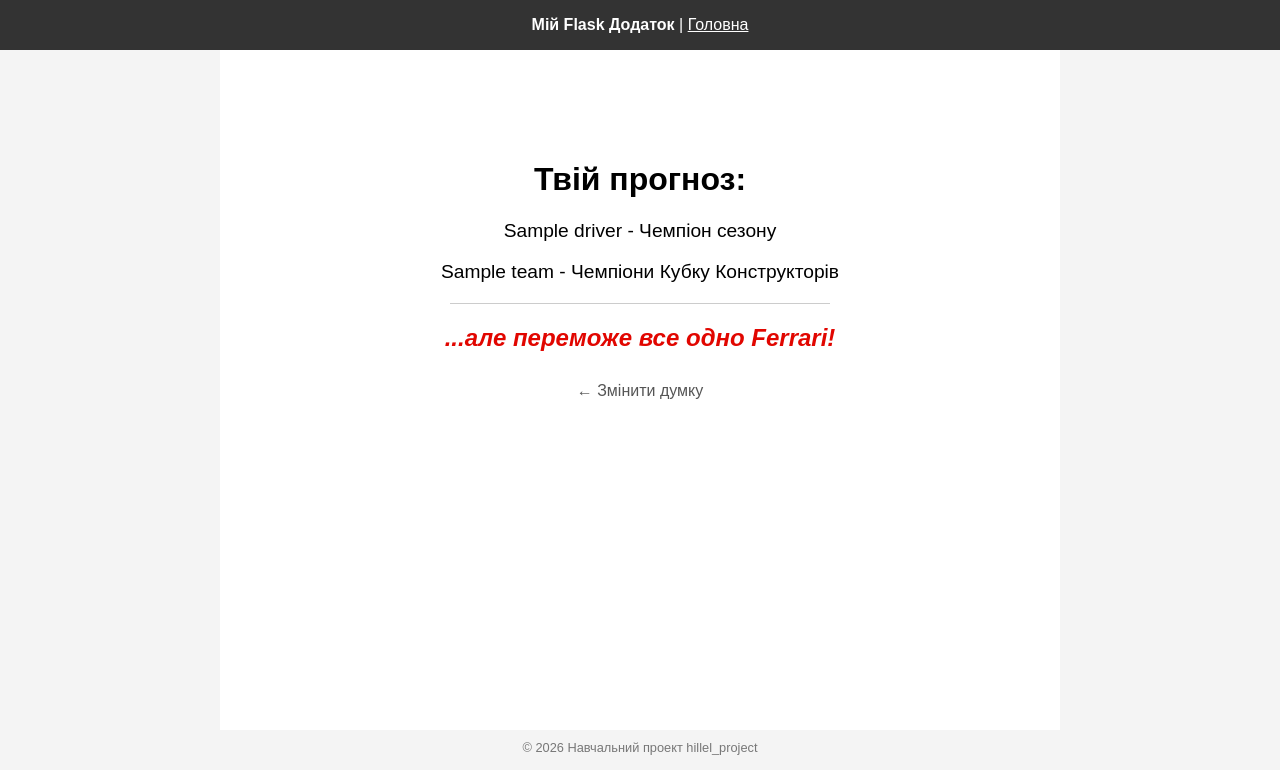
After one commit to OleksiiKlymenko/hillel_start, a Flask app: template flask_home_work/templates/result.html in a window 1280 px wide. The commit adds this page. Shown: the top 770 px of the page. Run offline with Flask 3, Linux system fonts and the light colour scheme; the template is opened without the code that fills it: most values are stand-ins (such as "Sample title", 1, 10 or a date in 2020).

Commit message:
apps about f1 drivers, v1.2

```diff
--- a/flask_home_work/app.py
+++ b/flask_home_work/app.py
@@ -7,7 +7,7 @@ app = Flask(__name__)
 
 @app.route("/")
 def index():
-    return render_template("index.html", result = "This is the main page")
+    return render_template("index.html", result = "Це основна сторінка")
 
 @app.route("/f1_teams")
 def list_f1_teams():
@@ -27,4 +27,25 @@ def drivers(name):
     if found_driver:
         return render_template("driver_info.html", driver=found_driver)
 
-app.run(debug=True)    # запускаємо локальний сервер
+
+@app.route("/your_vote")
+def your_vote():
+    all_teams = generate_teams()
+    return render_template("your_vote.html", teams=all_teams)
+
+
+@app.route("/check_winner", methods=["POST"])
+def check_winner():
+    user_team = request.form.get("selected_team")
+    user_driver = request.form.get("selected_driver")
+
+    ferrari_drivers = ["Lewis Hamilton", "Charles Leclerc"]
+
+    is_ferrari = ("Ferrari" in user_team) and (user_driver in ferrari_drivers)
+
+    return render_template("result.html",
+                           team=user_team,
+                           driver=user_driver,
+                           is_ferrari=is_ferrari)
+
+app.run(debug=True)
--- /dev/null
+++ b/flask_home_work/templates/result.html
@@ -0,0 +1,24 @@
+{% extends "base.html" %}
+
+{% block content %}
+<div style="text-align: center; margin-top: 50px; font-family: sans-serif; padding: 20px;">
+    {% if is_ferrari %}
+        <h1 style="color: #e10600;">❤️ Forza Ferrari! ❤️</h1>
+        <p style="font-size: 1.2rem;">Вибір справжнього тіфозі: <strong>{{ driver }}</strong> на <strong>{{ team }}</strong>.</p>
+    {% else %}
+        <h1>Твій прогноз:</h1>
+        <p style="font-size: 1.2rem;">{{ driver }} - Чемпіон сезону</p>
+        <p style="font-size: 1.2rem;">{{ team }} - Чемпіони Кубку Конструкторів</p>
+
+        <hr style="width: 50%; margin: 20px auto; border: 0; border-top: 1px solid #ccc;">
+
+        <h2 style="color: #e10600; font-style: italic;">
+            ...але переможе все одно Ferrari!
+        </h2>
+    {% endif %}
+
+    <div style="margin-top: 30px;">
+        <a href="/your_vote" style="color: #555; text-decoration: none;">← Змінити думку</a>
+    </div>
+</div>
+{% endblock %}
```
Also changed, not shown: flask_home_work/templates/index.html (+13 -1 lines), flask_home_work/templates/your_vote.html (added, +32 -0 lines).
